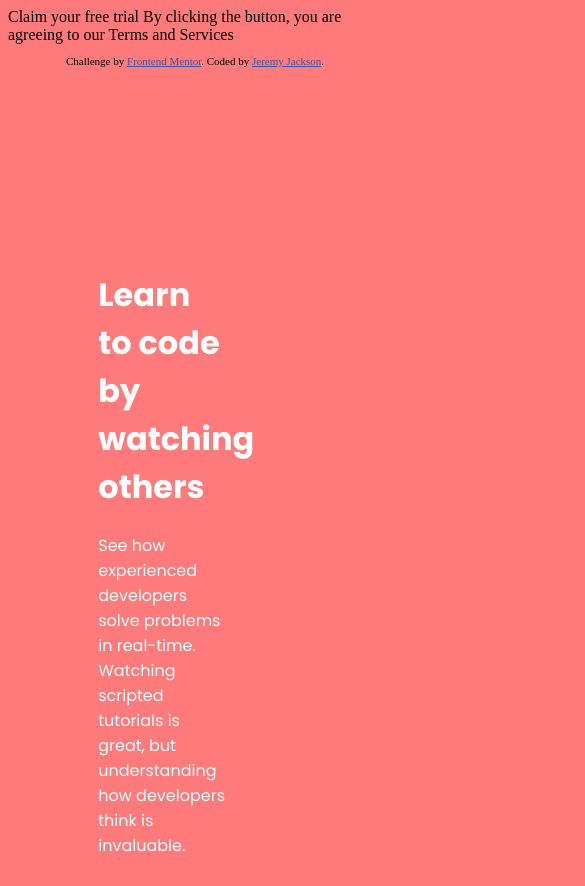
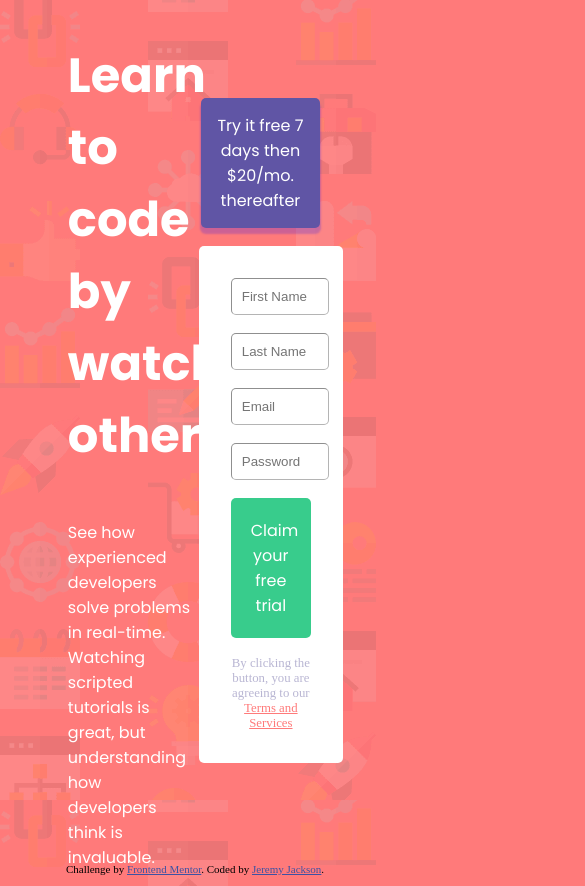
Before and after one commit to Jeremy-Jackson/IntroComponentWithSignUpForm, a plain HTML site: page index.html in a window 390 px wide. Shown: the top 886 px of the page, 585 px wide, since content can reach past the window. Drawn offline with Linux system fonts and the light colour scheme; files whose address does not match are found by name.

Commit message:
Final commit for desktop orientation, mobile orientation coming next

```diff
--- a/index.html
+++ b/index.html
@@ -5,42 +5,37 @@
   <meta name="viewport" content="width=device-width, initial-scale=1.0"> <!-- displays site properly based on user's device -->
 
   <link rel="icon" type="image/png" sizes="32x32" href="./images/favicon-32x32.png">
+  <link href="https://fonts.googleapis.com/css2?family=Poppins:wght@400;500;600;700&display=swap" rel="stylesheet">
   <link rel="stylesheet" href="style.css">
   <title>Frontend Mentor | Intro component with sign up form</title>
-  <link href="https://fonts.googleapis.com/css2?family=Poppins:wght@400;500;600;700&display=swap" rel="stylesheet">
+  <style>
+    .attribution { font-size: 11px; text-align: center; }
+    .attribution a { color: hsl(228, 45%, 44%); }
+  </style>
 </head>
 <body>
-  <div id='try'>
-    <p>Try it free 7 days then $20/mo. thereafter</p>
-  </div>
-  <div id="userform">
-      <form action="" method="get" class="form-example">
-          <div class="form-example">
-            <input type="text" name="firstname" id="firstname" placeholder="First Name" required>
-          </div>
-          <div class="form-example">
-              <input type="text" name="lastname" id="lastname" placeholder="Last Name" required>
+    <div class="container">
+        <div class="left">
+            <h1 class="headline">Learn to code by<br>watching others</h1>
+            <p class="description">See how experienced developers solve problems in real-time. Watching scripted tutorials is great,
+                but understanding how developers think is invaluable. </p>
+        </div>
+        <div class="right">
+            <div class="try">
+                Try it free 7 days then $20/mo. thereafter
             </div>
-          <div class="form-example">
-            <input type="email" name="email" id="email" placeholder="Email Address"required>
-          </div>
-          <div class="form-example">
-              <input type="text" name="password" id="password" placeholder="Password" required>
-            </div>
-          <div class="form-example" id="submit">
-            <button type="submit">Claim Your Free Trial</button>
-          </div>
-        </form>
-  </div>
-  <div id='learn'>
-    <h1>Learn to code by <br>watching others</h1>
-    <p id='description'>See how experienced developers solve problems in real-time. Watching scripted tutorials is great,
-      but understanding how developers think is invaluable.</p>
-  </div>
-
-  Claim your free trial
-
-  By clicking the button, you are agreeing to our Terms and Services
+            <br>
+            <form action="" method="get" class="form">
+                <input type="text" placeholder="First Name" required class="input"> <br><br>
+                <input type="text" placeholder="Last Name" required class="input"> <br><br>
+                <input type="text" placeholder="Email" required class="input"> <br><br>
+                <input type="text" placeholder="Password" required class="input"> <br><br>
+                <button class="btn">Claim your free trial</button>
+                <br><br>
+                <p class="terms">By clicking the button, you are agreeing to our <a href="#">Terms and Services</a></p>
+            </form>
+        </div>
+    </div>
 
   <footer>
     <p class="attribution">
--- a/style.css
+++ b/style.css
@@ -3,76 +3,89 @@ body {
     background-color: hsl(0, 100%, 74%);
 }
 
-footer {
-    display: hidden;
+.container {
+    height: 100vh;
+    display: flex;
+    flex-direction: row;
+    justify-content: center;
 }
-#try {
+
+.left {
+    width: 33%;
+    margin: auto;
+    padding-left: 15%;
+    display: flex;
+    flex-direction: column;
+    justify-content: center;
+    font-family: 'Poppins', sans-serif;
+    color: white;
+}
+
+.headline {
+    font-size: 3em;
+}
+
+.description {
+    font-size: 1em;
+}
+
+.right {
+    width: 33%;
+    margin: auto;
+    padding-right: 15%;
+    display: flex;
+    flex-direction: column;
+    justify-content: center;
+}
+
+.form {
+    margin: auto;
+    width: 65%;
+    background-color: white;
+    padding: 2rem;
+    text-align: center;
+    border-radius: 5px;
+}
+
+.input {
+    width: 95%;
+    padding: 10px;
+    border-radius: 5px;
+    border-width: thin;
+    border-color: rgba(0, 0, 0, 0.438);
+}
+
+.btn {
+    width: 100%;
+    background-color: hsl(154, 59%, 51%);
+    color: white;
+    font-family: 'Poppins', sans-serif;
+    font-size: 1em;
+    border: none;
+    border-radius: 5px;
+    padding: 20px;
+    cursor: pointer;
+}
+
+.try {
     font-family: 'Poppins', sans-serif;
     background-color: hsl(248, 32%, 49%);
     color: white;
-    width: 20%;
-    position: absolute;
-    top: 200px;
-    left: 900px;
-}
-#learn {
-    box-sizing: border-box;
-    width: 50%;
-    position: absolute;
-    top: 250px;
-    left: 30px;
-}
-h1 {
-    font-family: 'Poppins', sans-serif;
-    color: white;
-    text-align: left;
-    margin-left: 35%;
+    width: 72%;
+    padding: 15px;
+    border-radius: 5px;
+    border: none;
+    margin: auto;
+    text-align: center;
+    box-shadow: 0px 5px 2px 1px rgba(0, 0, 255, .2);
 }
 
-#description {
-    font-family: 'Poppins', sans-serif;
-    color: white;
-    text-align: left;
-    margin-left: 35%;
+.terms {
+    color: hsl(246, 25%, 77%);
+    font-size: .8em;
+    margin: auto;
 }
 
-.attribution {
-    font-size: 11px;
-    text-align: center;
-    display: hidden;
+.terms a {
+    color:  hsl(0, 100%, 74%);
 }
-
-.attribution a {
-    color: hsl(228, 45%, 44%);
-}
-
-
-form.form-example {
-    display: table;
-    margin: 1em;
-    position: absolute;
-    top: 300px;
-    left: 972px;
-}
-
-div.form-example {
-    display: table-row;
-}
-
-#userform {
-    background-color: white;
-}
-label, input {
-    display: table-cell;
-    margin-bottom: 10px;
-}
-
-label {
-    padding-right: 10px;
-}
-
-button {
-    background-color: hsl(154, 59%, 51%);
-    font-family: 'Poppins', sans-serif;
-    text-align: center;
-}
```
Also changed, not shown: IntroComponentWithSignUpForm/images/bg-intro-desktop.png (added), IntroComponentWithSignUpForm/images/bg-intro-mobile.png (added), IntroComponentWithSignUpForm/images/favicon-32x32.png (added), IntroComponentWithSignUpForm/images/icon-error.svg (added).
